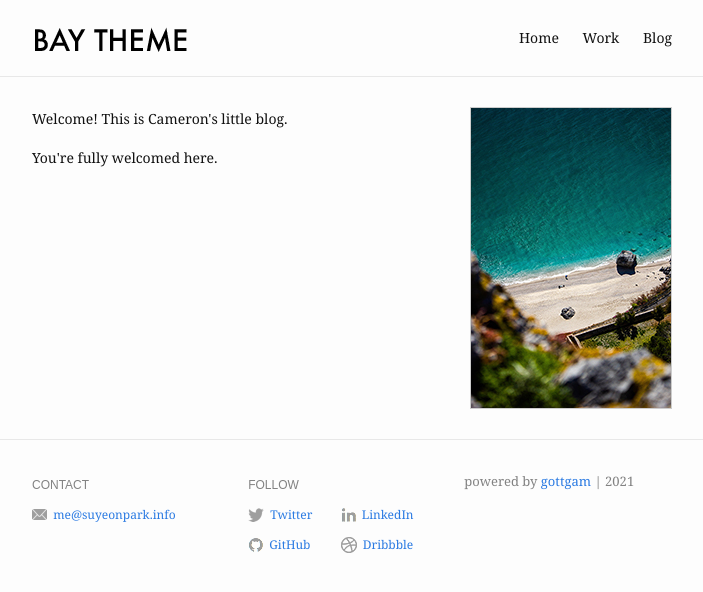
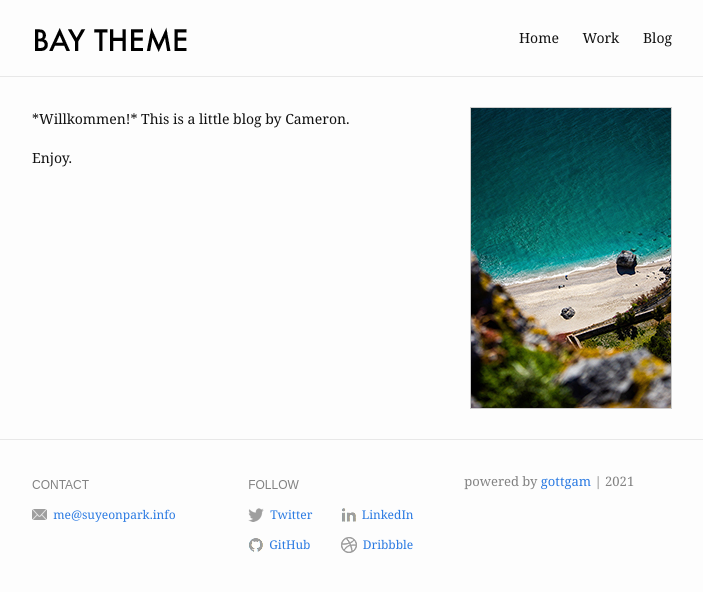
Before and after one commit to gottgam/gottgam.github.io, a Jekyll site: the page built from index.md, in a window 1280 px wide. Shown: the top 592 px of the page, without its empty margins (288-991 px from the left). Built offline with Jekyll 4.4.1, drawn with Linux system fonts in a browser that asks for light colours.

Commit message:
Update index.md

```diff
--- a/index.md
+++ b/index.md
@@ -6,9 +6,9 @@ profile_picture:
 ---
 
 <p>
-  Welcome! This is Cameron's little blog.
+  *Willkommen!* This is a little blog by Cameron.
 </p>
 
 <p>
-  You're fully welcomed here.
+  Enjoy.
 </p>
```
